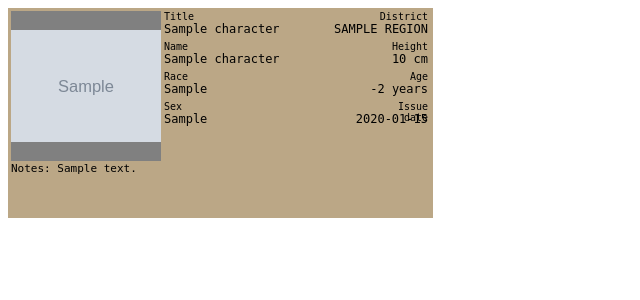
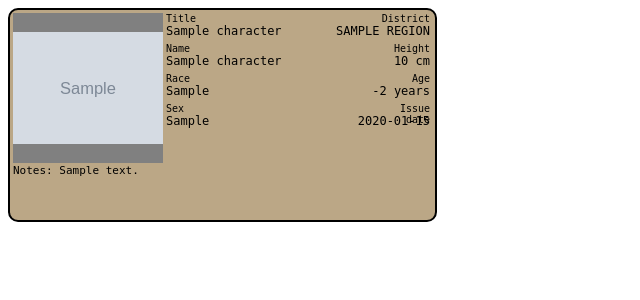
Before and after one commit to Tahvohck/HubRP, a Django app: page /char/card/1 in a window 1280 px wide. Shown: the top 300 px of the page, without its empty margins (0-640 px from the left). Run offline with Django 3.2, Linux system fonts and the light colour scheme; tables that the repository leaves empty hold one stand-in row (values such as "Sample post"); grey boxes marked "Sample" are stand-in pictures.

Commit message:
Added border to card

```diff
--- a/core/characters/static/char-card.css
+++ b/core/characters/static/char-card.css
@@ -6,6 +6,8 @@ div.char-card{
 	width: 425px;
 	height: 210px;
 	background: hsl(37, 28%, 63%);
+	border: solid 2px black;
+	border-radius: 10px;
 }
 
 div.data *, div.captions * {
```
Also changed, not shown: 1 other file.
